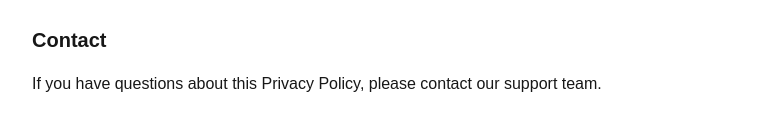
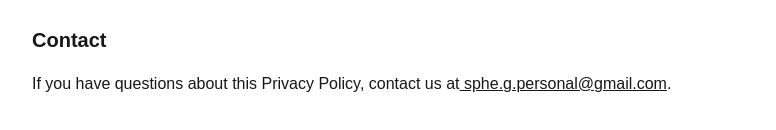
Before and after one commit to S-P-H-E/talentflow-landing, a Next.js app: page /policy in a window 1280 px wide. Shown: the part 1670-1800 px from the top of the page, without its empty margins (248-1024 px from the left). Built offline with nearby package versions, Linux system fonts and the light colour scheme; no server answers; what tailwindcss-motion would draw is missing.

Commit message:
Legal pages: add contact email, fill content, style; pricing /month with 30-day trial

```diff
--- a/app/(pages)/(legal)/policy/page.tsx
+++ b/app/(pages)/(legal)/policy/page.tsx
@@ -84,8 +84,8 @@ export default function Policy() {
 
         <h2 className="text-xl font-semibold mt-10">Contact</h2>
         <p>
-          If you have questions about this Privacy Policy, please contact our
-          support team.
+          If you have questions about this Privacy Policy, contact us at
+          <a href="mailto:sphe.g.personal@gmail.com" className="underline"> sphe.g.personal@gmail.com</a>.
         </p>
       </section>
     </main>
--- a/app/(pages)/(legal)/terms/page.tsx
+++ b/app/(pages)/(legal)/terms/page.tsx
@@ -90,7 +90,8 @@ export default function Terms() {
 
         <h2 className="text-xl font-semibold mt-10">11. Contact</h2>
         <p>
-          Questions about these Terms? Contact our support team.
+          Questions about these Terms? Contact us at
+          <a href="mailto:sphe.g.personal@gmail.com" className="underline"> sphe.g.personal@gmail.com</a>.
         </p>
       </section>
     </main>
```
